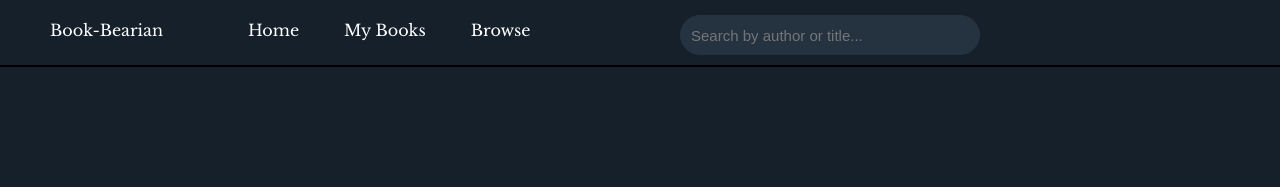
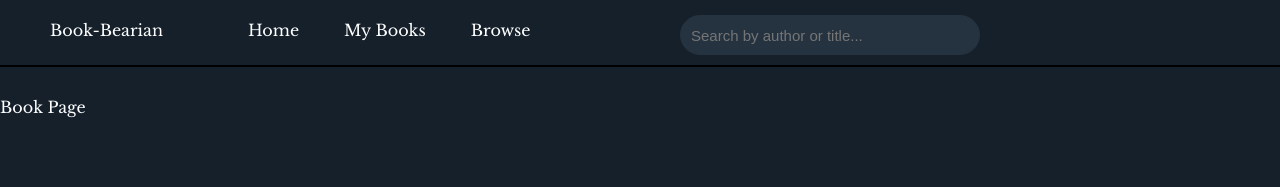
Before and after one commit to jormarcus/book-bearian, a React (Create React App) app: page /book/1 in a window 1280 px wide. Shown: the top 187 px of the page. Built offline with nearby package versions, Linux system fonts and the light colour scheme; no server answers.

Commit message:
started single book page

```diff
--- a/src/App.tsx
+++ b/src/App.tsx
@@ -2,7 +2,7 @@ import React from 'react';
 import './styles/App.scss';
 import { Router, Route, Switch } from 'react-router-dom';
 import createBrowserHistory from './history';
-import { Header, LandingPage } from './components/common';
+import { BookPage, Header, LandingPage } from './components/common';
 import { Shelf } from './components/shelves';
 
 function App() {
@@ -14,6 +14,7 @@ function App() {
           <Switch>
             <Route path="/" exact component={LandingPage} />
             <Route path="/shelf" exact component={Shelf} />
+            <Route path="/book/:bookId" exact component={BookPage} />
           </Switch>
         </div>
       </Router>
--- a/src/components/common/Book.tsx
+++ b/src/components/common/BookCard.tsx
@@ -2,7 +2,7 @@ import React from 'react';
 import { Link } from 'react-router-dom';
 import { IVolumeInfoType } from '../../types/BaseTypes';
 
-const Book = (props) => {
+const BookCard = (props) => {
   const book: IVolumeInfoType = props.book.volumeInfo;
   return (
     <div className="book-card">
@@ -31,4 +31,4 @@ const Book = (props) => {
   );
 };
 
-export default Book;
+export default BookCard;
--- a/src/components/common/BookList.tsx
+++ b/src/components/common/BookList.tsx
@@ -1,13 +1,13 @@
 import React from 'react';
 import { connect } from 'react-redux';
-import Book from './Book';
+import BookCard from './BookCard';
 
 const BookList = (props) => {
   return (
     <div className="book-list-container">
       {props.books && props.books.length > 0
         ? props.books.map((book) => {
-            return <Book key={book.id} book={book} />;
+            return <BookCard key={book.id} book={book} />;
           })
         : 'There are no books'}
     </div>
--- /dev/null
+++ b/src/components/common/BookPage.tsx
@@ -0,0 +1,7 @@
+import React from 'react';
+
+const BookPage = (props) => {
+  return <div>Book Page</div>;
+};
+
+export default BookPage;
--- a/src/components/common/SearchBar.tsx
+++ b/src/components/common/SearchBar.tsx
@@ -56,6 +56,7 @@ class SearchBar extends React.Component<ISearchBarProps, ISearchBarState> {
     return (
       <div className="header-search-container">
         <input
+          type="text"
           className="header-book-search"
           placeholder="Search by author or title..."
           value={this.state.query}
--- a/src/components/common/index.ts
+++ b/src/components/common/index.ts
@@ -2,5 +2,6 @@ import Carousel from './Carousel';
 import Header from './Header';
 import LandingPage from './LandingPage';
 import SearchBar from './SearchBar';
+import BookPage from './BookPage'
 
-export { Carousel, Header, LandingPage, SearchBar };
+export { BookPage, Carousel, Header, LandingPage, SearchBar };
```
